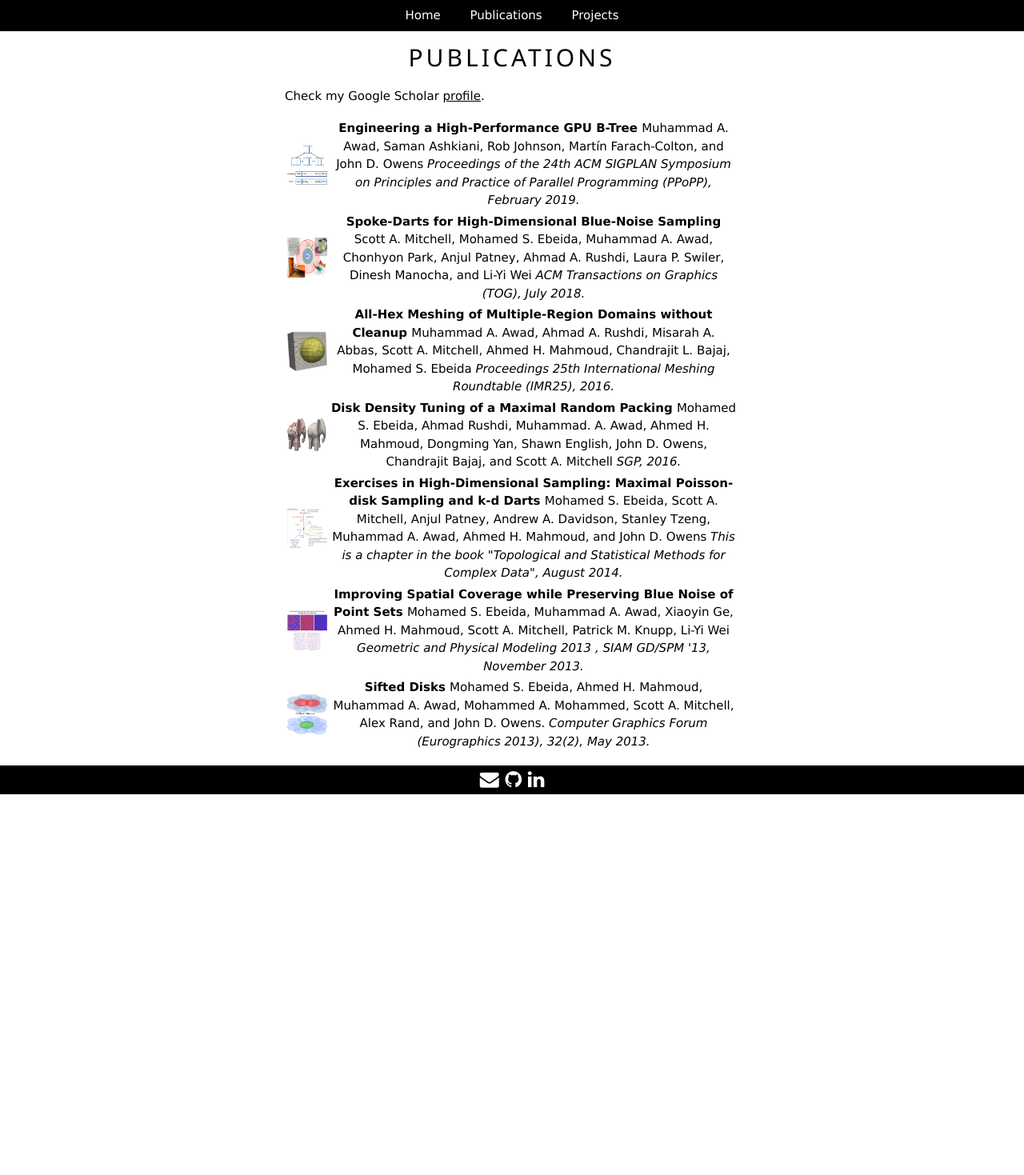
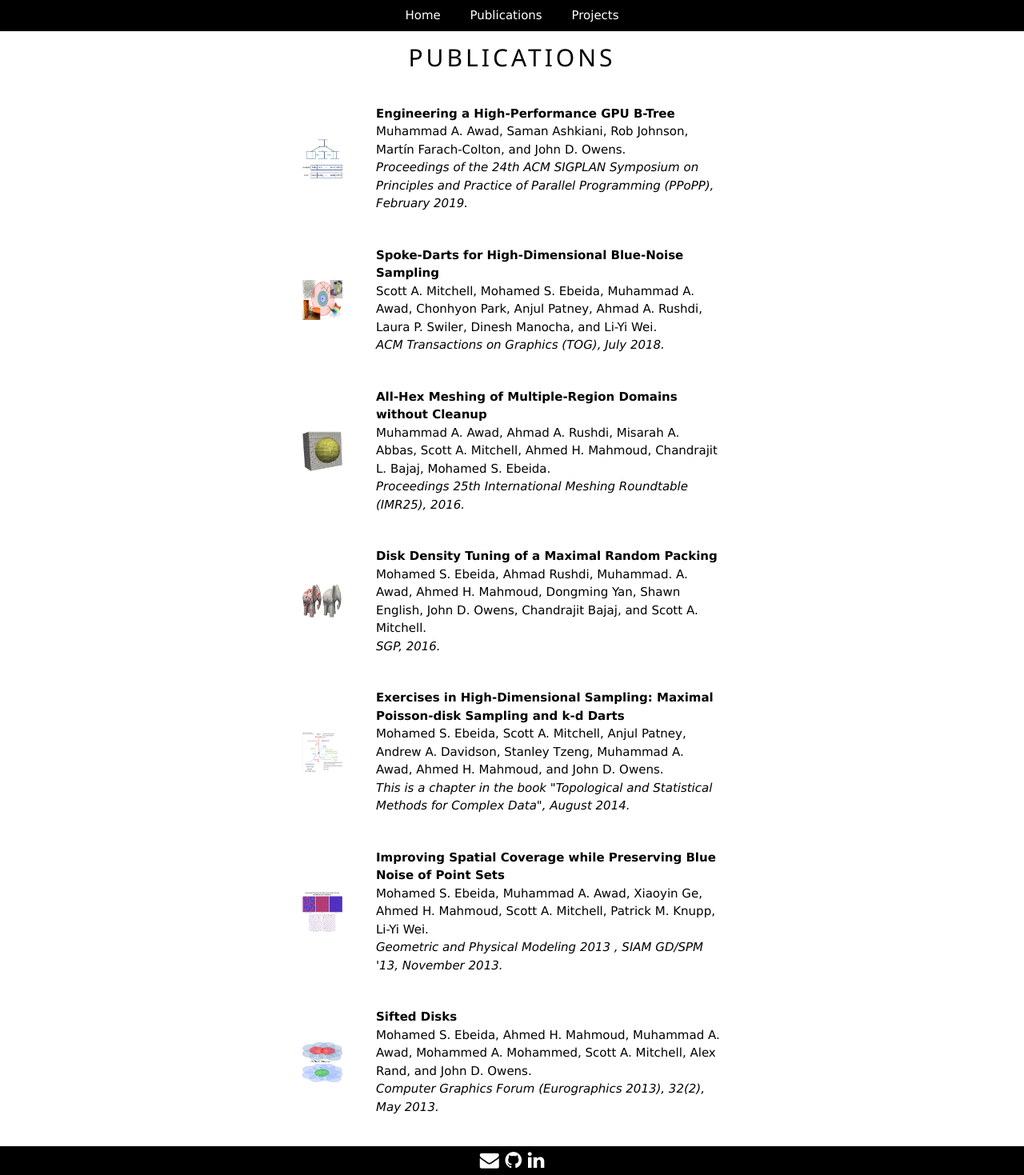
Before and after one commit to maawad/maawad.github.io, a Jekyll site: the page built from publications/index.html, in a window 1280 px wide. Shown: the whole page at 80% size. Built offline with Jekyll 4.4.1, drawn with Linux system fonts in a browser that asks for light colours; nearby versions of some CDN libraries; before the commit the page ends 993 px from its top, so only the background shows below that.

Commit message:
Update index.html

```diff
--- a/publications/index.html
+++ b/publications/index.html
@@ -5,11 +5,8 @@ title: Publications
 <div class="blurb">
 	<!-- Home -->
 	<h2 class="w3-wide">PUBLICATIONS</h2>
-		<p class="w3-justify">
-		Check my Google Scholar <a href="https://scholar.google.com/citations?user=9e0mCHIAAAAJ&hl=en">profile</a>.
-
-
-		<table style="width:100%">
+		<p class="w3-left-align">
+		<table class="w3-left-align" style="width:100%" cellpadding="20">
 			<tr>
 				<td>
 					<img src="btree.png" alt="" style="width:50px;height:50px;">
@@ -19,7 +16,10 @@ title: Publications
 					<b>
 						Engineering a High-Performance GPU B-Tree
 					</b>
-					Muhammad A. Awad, Saman Ashkiani, Rob Johnson, Martín Farach-Colton, and John D. Owens
+					<br>
+					Muhammad A. Awad, Saman Ashkiani, Rob Johnson, Martín Farach-Colton, and John D. Owens.
+					</br>
+
 					<i>
 						Proceedings of the 24th ACM SIGPLAN Symposium on Principles and Practice of Parallel Programming (PPoPP), February 2019.
 					</i>
@@ -34,7 +34,10 @@ title: Publications
 					<b>
 						Spoke-Darts for High-Dimensional Blue-Noise Sampling
 					</b>
-					Scott A. Mitchell, Mohamed S. Ebeida, Muhammad A. Awad, Chonhyon Park, Anjul Patney, Ahmad A. Rushdi, Laura P. Swiler, Dinesh Manocha, and Li-Yi Wei
+					<br>
+					Scott A. Mitchell, Mohamed S. Ebeida, Muhammad A. Awad, Chonhyon Park, Anjul Patney, Ahmad A. Rushdi, Laura P. Swiler, Dinesh Manocha, and Li-Yi Wei.
+					</br>
+
 					<i>
 						ACM Transactions on Graphics (TOG), July 2018.
 					</i>
@@ -49,7 +52,9 @@ title: Publications
 					<b>
 						All-Hex Meshing of Multiple-Region Domains without Cleanup
 					</b>
-					Muhammad A. Awad, Ahmad A. Rushdi, Misarah A. Abbas, Scott A. Mitchell, Ahmed H. Mahmoud, Chandrajit L. Bajaj, Mohamed S. Ebeida
+					<br>
+					Muhammad A. Awad, Ahmad A. Rushdi, Misarah A. Abbas, Scott A. Mitchell, Ahmed H. Mahmoud, Chandrajit L. Bajaj, Mohamed S. Ebeida.
+					</br>
 					<i>
 						Proceedings 25th International Meshing Roundtable (IMR25), 2016.
 					</i>
@@ -65,7 +70,9 @@ title: Publications
 					<b>
 						Disk Density Tuning of a Maximal Random Packing
 					</b>
-					Mohamed S. Ebeida, Ahmad Rushdi, Muhammad. A. Awad, Ahmed H. Mahmoud, Dongming Yan, Shawn English, John D. Owens, Chandrajit Bajaj, and Scott A. Mitchell
+					<br>
+					Mohamed S. Ebeida, Ahmad Rushdi, Muhammad. A. Awad, Ahmed H. Mahmoud, Dongming Yan, Shawn English, John D. Owens, Chandrajit Bajaj, and Scott A. Mitchell.
+					</br>
 					<i>
 						SGP, 2016.
 					</i>
@@ -80,7 +87,9 @@ title: Publications
 					<b>
 						Exercises in High-Dimensional Sampling: Maximal Poisson-disk Sampling and k-d Darts
 					</b>
-					Mohamed S. Ebeida, Scott A. Mitchell, Anjul Patney, Andrew A. Davidson, Stanley Tzeng, Muhammad A. Awad, Ahmed H. Mahmoud, and John D. Owens
+					<br>
+					Mohamed S. Ebeida, Scott A. Mitchell, Anjul Patney, Andrew A. Davidson, Stanley Tzeng, Muhammad A. Awad, Ahmed H. Mahmoud, and John D. Owens.
+					</br>
 					<i>
 					This is a chapter in the book "Topological and Statistical Methods for Complex Data", August 2014.
 					</i>
@@ -95,7 +104,9 @@ title: Publications
 					<b>
 						Improving Spatial Coverage while Preserving Blue Noise of Point Sets
 					</b>
-					Mohamed S. Ebeida, Muhammad A. Awad, Xiaoyin Ge, Ahmed H. Mahmoud, Scott A. Mitchell, Patrick M. Knupp, Li-Yi Wei
+					<br>
+					Mohamed S. Ebeida, Muhammad A. Awad, Xiaoyin Ge, Ahmed H. Mahmoud, Scott A. Mitchell, Patrick M. Knupp, Li-Yi Wei.
+					</br>
 					<i>
 						Geometric and Physical Modeling 2013 , SIAM GD/SPM '13, November 2013.
 					</i>
@@ -111,7 +122,9 @@ title: Publications
 					<b>
 						Sifted Disks
 					</b>
+					<br>
 					Mohamed S. Ebeida, Ahmed H. Mahmoud, Muhammad A. Awad, Mohammed A. Mohammed, Scott A. Mitchell, Alex Rand, and John D. Owens.
+					<br>
 					<i>
 						Computer Graphics Forum (Eurographics 2013), 32(2), May 2013.
 					</i>
```
